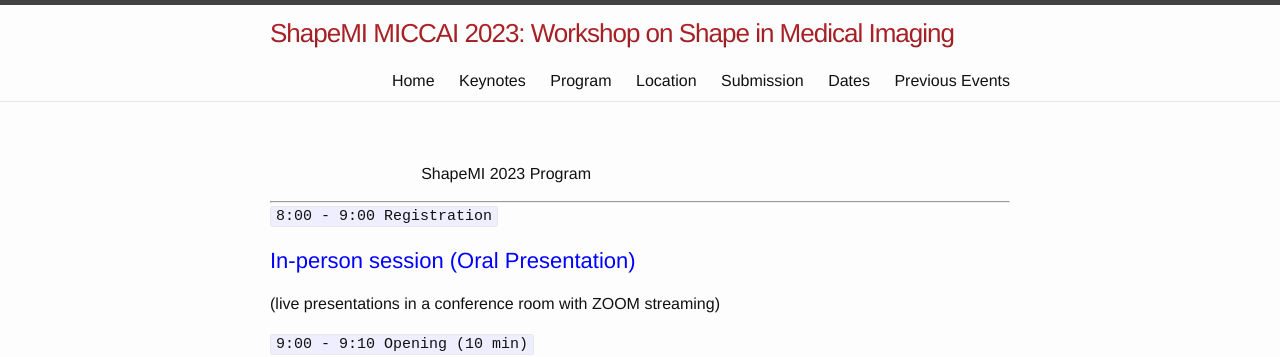
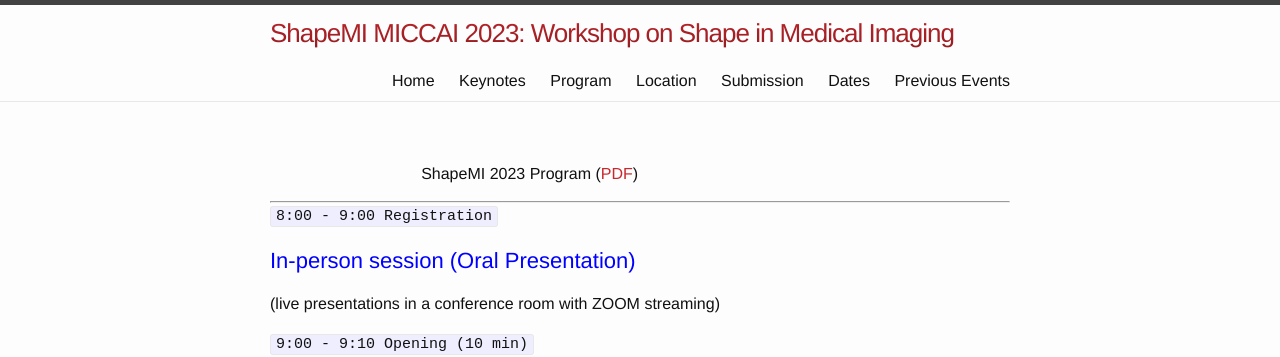
Before and after one commit to shapemi/shapemi.github.io, a Jekyll site: the page built from program/index.md, in a window 1280 px wide and 900 px high. Shown: the top 357 px of the window. Built offline with Jekyll 4.4.1, drawn with Linux system fonts in a browser that asks for light colours; our own code applies the rules of GitHub Pages for plain Markdown files.

Commit message:
Update index.md

```diff
--- a/program/index.md
+++ b/program/index.md
@@ -1,4 +1,4 @@
-&nbsp;&nbsp;&nbsp;&nbsp;&nbsp;&nbsp;&nbsp;&nbsp;&nbsp; &nbsp; &nbsp; &nbsp; &nbsp;&nbsp;&nbsp; &nbsp; &nbsp; &nbsp; &nbsp; &nbsp; &nbsp; &nbsp; ShapeMI 2023 Program
+&nbsp;&nbsp;&nbsp;&nbsp;&nbsp;&nbsp;&nbsp;&nbsp;&nbsp; &nbsp; &nbsp; &nbsp; &nbsp;&nbsp;&nbsp; &nbsp; &nbsp; &nbsp; &nbsp; &nbsp; &nbsp; &nbsp; ShapeMI 2023 Program ([PDF](https://jianningli.me/pdfs/shapemiprogram.pdf))
 
 ---
 
```
